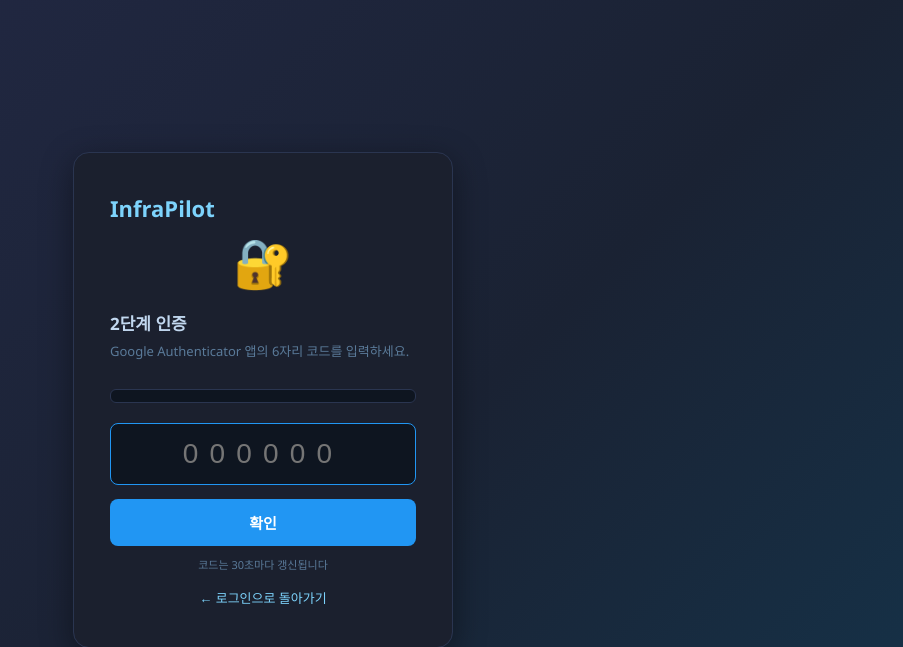
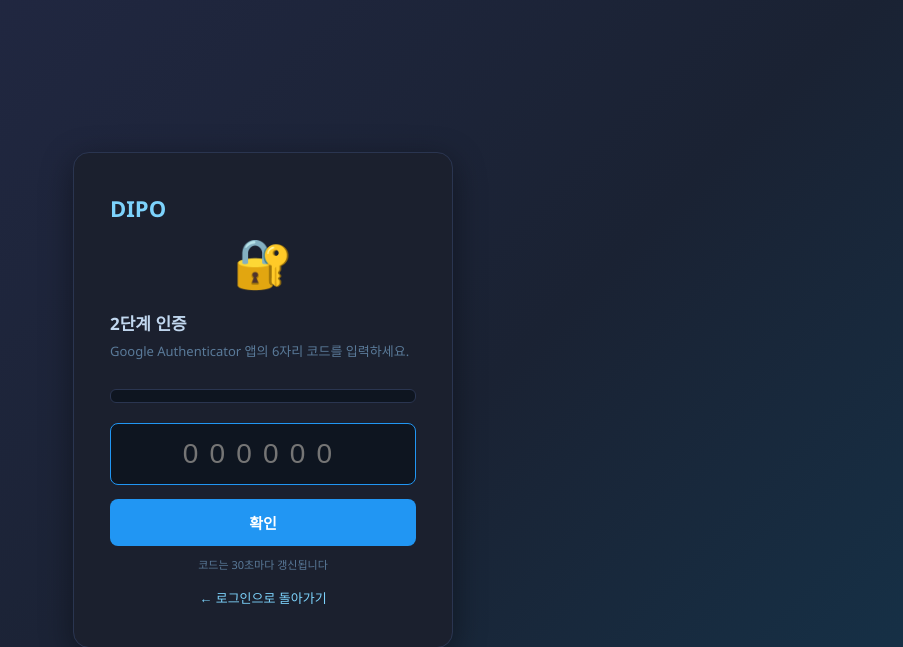
Before and after one commit to HyunsGit/Infrastructure-Management-Automation-Platform, a Flask app: template templates/verify_2fa.html in a window 1280 px wide. Shown: the top 647 px of the page, without its empty margins (377-1280 px from the left). Run offline with Flask 3, Linux system fonts and the light colour scheme; the template is opened without the code that fills it, so the values that code supplies are empty; parts of the project's set-up code (start-up, migrations or seed data) failed here and were passed over.

Commit message:
Update title and logo in 2FA verification template

```diff
--- a/templates/verify_2fa.html
+++ b/templates/verify_2fa.html
@@ -3,7 +3,7 @@
 <head>
     <meta charset="UTF-8">
     <meta name="viewport" content="width=device-width, initial-scale=1.0">
-    <title>2단계 인증 — InfraPilot</title>
+    <title>2단계 인증 — DIPO</title>
     <style>
         * { box-sizing: border-box; margin: 0; padding: 0; }
         body {
@@ -50,7 +50,7 @@
 </head>
 <body>
 <div class="card">
-    <div class="logo">InfraPilot</div>
+    <div class="logo">DIPO</div>
     <div class="icon">🔐</div>
     <h2>2단계 인증</h2>
     <p class="subtitle">Google Authenticator 앱의 6자리 코드를 입력하세요.</p>
```
